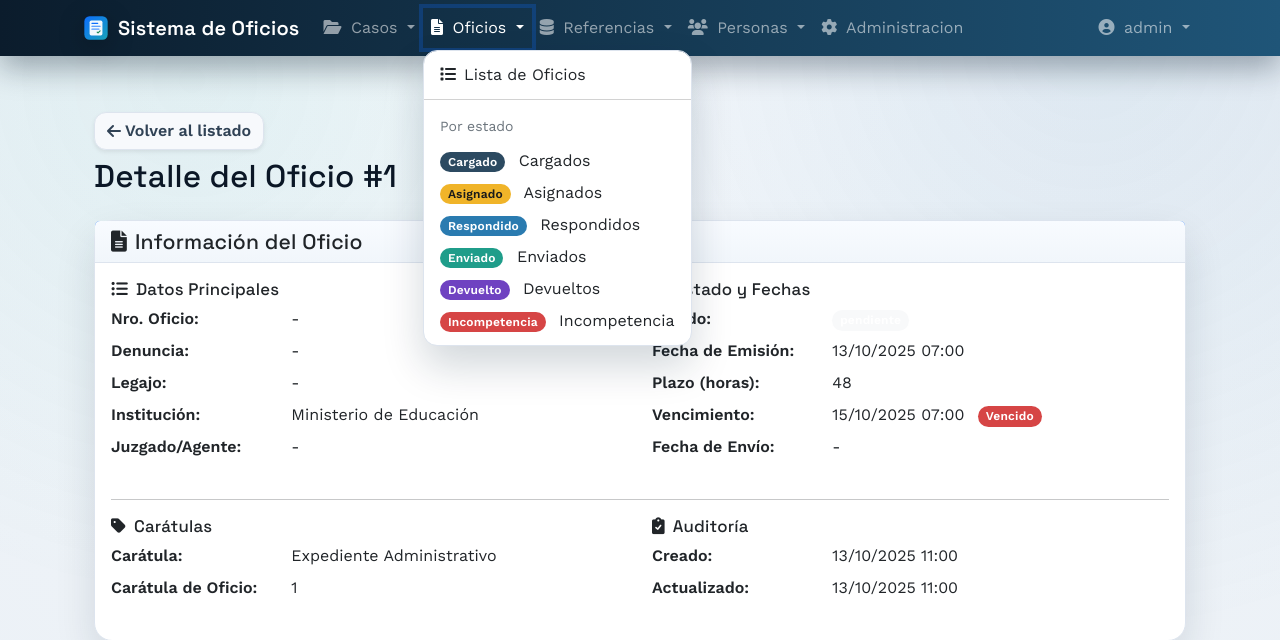
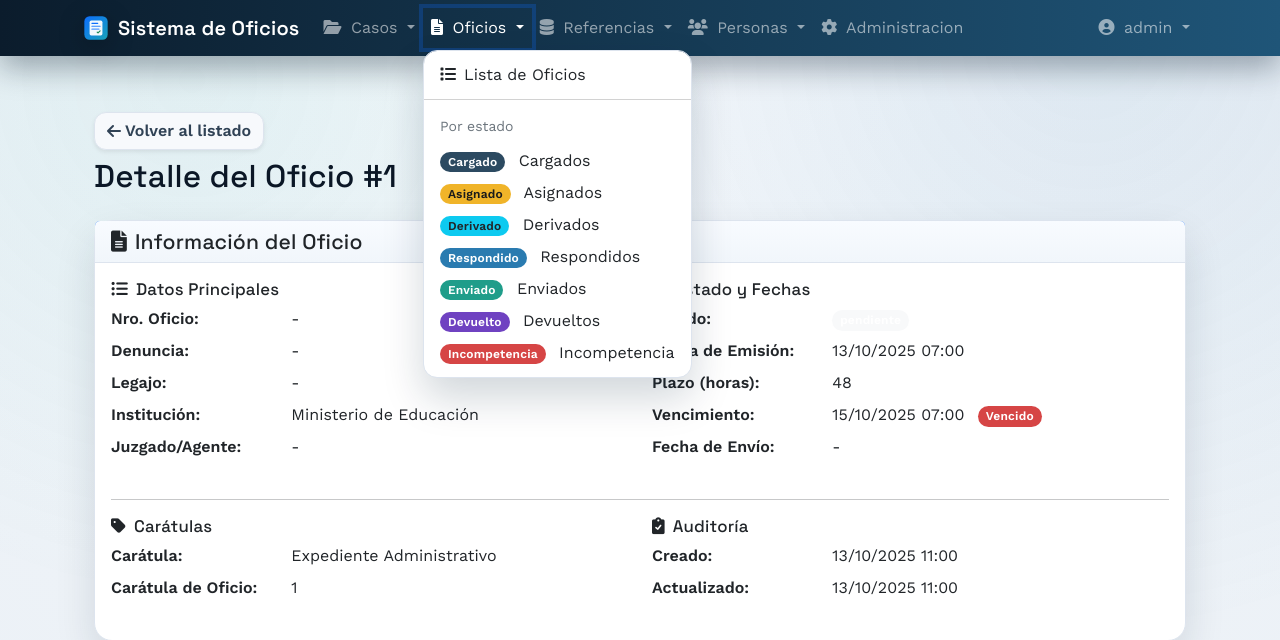
Before and after one commit to orquera10/proyecto_oficios, a Django app: page /oficios/1/ in a window 1280 px wide, after a click on "Oficios". Shown: the top 640 px of the page. Run offline with Django 5.2, Linux system fonts and the light colour scheme; a user stored in the database is signed in; data comes from the database, SQL or seed files in the repository; data that the repository does not hold is empty; parts of the project's set-up code (start-up, migrations or seed data) failed here and were passed over; some libraries are stand-ins or nearby versions.

Commit message:
feat: cambion para agregar nuevo estado

```diff
--- a/core/static/core/css/theme.css
+++ b/core/static/core/css/theme.css
@@ -278,6 +278,26 @@ html[data-theme="dark"] .home-card .card-body {
 .badge.bg-violet {
     background-color: #6a5acd !important;
     color: #ffffff !important;
+}
+
+.bg-violet {
+    background-color: #6a5acd !important;
+}
+
+.card.bg-violet.bg-opacity-25 {
+    color: #1f1b2e;
+}
+
+.card.bg-violet.bg-opacity-25 .text-muted {
+    color: #3b3150 !important;
+}
+
+html[data-theme="dark"] .card.bg-violet.bg-opacity-25 {
+    color: #e9e6ff;
+}
+
+html[data-theme="dark"] .card.bg-violet.bg-opacity-25 .text-muted {
+    color: #cfc7ff !important;
 }
 
 .btn-warning {
--- a/core/templates/base.html
+++ b/core/templates/base.html
@@ -69,6 +69,11 @@
                             <li>
                                 <a class="dropdown-item" href="{% url 'oficios:list_by_estado' 'asignado' %}">
                                     <span class="badge bg-warning text-dark me-2">Asignado</span> Asignados
+                                </a>
+                            </li>
+                            <li>
+                                <a class="dropdown-item" href="{% url 'oficios:list_by_estado' 'derivado' %}">
+                                    <span class="badge bg-info text-dark me-2">Derivado</span> Derivados
                                 </a>
                             </li>
                             <li>
--- a/oficios/filters.py
+++ b/oficios/filters.py
@@ -9,6 +9,7 @@ class OficioFilter(django_filters.FilterSet):
         ('', 'Todos'),
         ('cargado', 'Cargado'),
         ('asignado', 'Asignado'),
+        ('derivado', 'Derivado'),
         ('respondido', 'Respondido'),
         ('enviado', 'Enviado'),
         ('devuelto', 'Devuelto'),
--- a/oficios/models.py
+++ b/oficios/models.py
@@ -145,6 +145,7 @@ class Oficio(models.Model):
     ESTADO_CHOICES = [
         ('cargado', 'Cargado'),
         ('asignado', 'Asignado'),
+        ('derivado', 'Derivado'),
         ('respondido', 'Respondido'),
         ('enviado', 'Enviado'),
         ('devuelto', 'Devuelto'),
@@ -350,6 +351,7 @@ class Oficio(models.Model):
         estado_map = {
             'cargado': 'secondary',      # gris claro
             'asignado': 'warning',       # naranja
+            'derivado': 'info',          # celeste
             'respondido': 'primary',     # azul
             'enviado': 'success',        # verde
             'devuelto': 'violet',        # violeta (custom)
@@ -396,6 +398,7 @@ class MovimientoOficio(models.Model):
     ESTADO_CHOICES = [
         ('cargado', 'Cargado'),
         ('asignado', 'Asignado'),
+        ('derivado', 'Derivado'),
         ('respondido', 'Respondido'),
         ('enviado', 'Enviado'),
         ('devuelto', 'Devuelto'),
--- a/oficios/templates/oficios/oficio_detail.html
+++ b/oficios/templates/oficios/oficio_detail.html
@@ -50,8 +50,14 @@
             </button>
             {% endif %}
             {% else %}
-            {% if oficio.estado == 'cargado' or oficio.estado == 'devuelto' %}
+            {% if oficio.estado == 'cargado' %}
                 {% if not user.perfil.id_sector or not 'despacho' in user.perfil.id_sector.nombre|lower %}
+                <button type="button" class="btn btn-primary" data-bs-toggle="modal" data-bs-target="#asignarModal">
+                    <i class="fas fa-user-check me-1"></i> Asignar
+                </button>
+                {% endif %}
+            {% elif oficio.estado == 'devuelto' or oficio.estado == 'derivado' %}
+                {% if user.perfil.id_sector and user.perfil.id_sector.nombre|slugify == 'coordinacion-opd' %}
                 <button type="button" class="btn btn-primary" data-bs-toggle="modal" data-bs-target="#asignarModal">
                     <i class="fas fa-user-check me-1"></i> Asignar
                 </button>
@@ -472,7 +478,7 @@
                             <td>
                                 {% if movimiento.estado_anterior %}
                                 <span class="estado-badge">
-                                    <span class="badge bg-{% if movimiento.estado_anterior == 'cargado' %}secondary{% elif movimiento.estado_anterior == 'asignado' %}warning{% elif movimiento.estado_anterior == 'respondido' %}primary{% elif movimiento.estado_anterior == 'enviado' %}success{% elif movimiento.estado_anterior == 'devuelto' %}violet{% elif movimiento.estado_anterior == 'incompetencia' %}danger{% else %}light{% endif %}">
+                                    <span class="badge bg-{% if movimiento.estado_anterior == 'cargado' %}secondary{% elif movimiento.estado_anterior == 'asignado' %}warning{% elif movimiento.estado_anterior == 'derivado' %}info{% elif movimiento.estado_anterior == 'respondido' %}primary{% elif movimiento.estado_anterior == 'enviado' %}success{% elif movimiento.estado_anterior == 'devuelto' %}violet{% elif movimiento.estado_anterior == 'incompetencia' %}danger{% else %}light{% endif %}">
                                         {{ movimiento.get_estado_anterior_display }}
                                     </span>
                                     {% if movimiento.estado_anterior == 'respondido' and movimiento.detalle %}
@@ -496,7 +502,7 @@
                             </td>
                             <td>
                                 <span class="estado-badge">
-                                    <span class="badge bg-{% if movimiento.estado_nuevo == 'cargado' %}secondary{% elif movimiento.estado_nuevo == 'asignado' %}warning{% elif movimiento.estado_nuevo == 'respondido' %}primary{% elif movimiento.estado_nuevo == 'enviado' %}success{% elif movimiento.estado_nuevo == 'devuelto' %}violet{% elif movimiento.estado_nuevo == 'incompetencia' %}danger{% else %}light{% endif %}">
+                                    <span class="badge bg-{% if movimiento.estado_nuevo == 'cargado' %}secondary{% elif movimiento.estado_nuevo == 'asignado' %}warning{% elif movimiento.estado_nuevo == 'derivado' %}info{% elif movimiento.estado_nuevo == 'respondido' %}primary{% elif movimiento.estado_nuevo == 'enviado' %}success{% elif movimiento.estado_nuevo == 'devuelto' %}violet{% elif movimiento.estado_nuevo == 'incompetencia' %}danger{% else %}light{% endif %}">
                                         {{ movimiento.get_estado_nuevo_display }}
                                     </span>
                                     {% if movimiento.estado_nuevo == 'respondido' %}
--- a/oficios/templates/oficios/oficio_list.html
+++ b/oficios/templates/oficios/oficio_list.html
@@ -22,9 +22,6 @@
     }
     .select2-container--bootstrap-5 .select2-selection--multiple .select2-selection__choice {
         margin: 0.2rem 0.2rem 0 0;
-    }
-    .bg-violet {
-        background-color: #e0cffc !important;
     }
 </style>
 {% endblock %}
--- a/oficios/views.py
+++ b/oficios/views.py
@@ -587,7 +587,13 @@ class RespuestaCreateView(LoginRequiredMixin, CreateView):
             detalle_mov = obj.respuesta.strip()[:200] if obj.respuesta else 'Se respondio el oficio'
             detalle_mov = (detalle_mov or '').upper()
             devolver = form.cleaned_data.get('devolver')
-            nuevo_estado = 'devuelto' if devolver else 'respondido'
+            derivar = form.cleaned_data.get('derivar')
+            if derivar:
+                nuevo_estado = 'derivado'
+            elif devolver:
+                nuevo_estado = 'devuelto'
+            else:
+                nuevo_estado = 'respondido'
 
             MovimientoOficio.objects.create(
                 oficio=self.oficio,
@@ -600,9 +606,12 @@ class RespuestaCreateView(LoginRequiredMixin, CreateView):
                 detalle=detalle_mov,
             )
 
-            # Actualizar estado: devuelto si se devuelve, si no, respondido
+            # Actualizar estado segun opcion: derivado, devuelto o respondido
             update_fields = []
-            if devolver:
+            if derivar:
+                self.oficio.estado = 'derivado'
+                update_fields.append('estado')
+            elif devolver:
                 self.oficio.estado = 'devuelto'
                 update_fields.append('estado')
             else:
@@ -617,7 +626,9 @@ class RespuestaCreateView(LoginRequiredMixin, CreateView):
             # No bloquear el flujo por un error en el movimiento
             pass
 
-        if form.cleaned_data.get('devolver'):
+        if form.cleaned_data.get('derivar'):
+            messages.success(self.request, 'La respuesta se registra y el oficio pasara a Derivado.')
+        elif form.cleaned_data.get('devolver'):
             messages.success(self.request, 'La respuesta se registra y el oficio pasara a Devuelto.')
         else:
             messages.success(self.request, 'Se marco el oficio como Respondido.')
```
Also changed, not shown: oficios/forms_respuesta.py (+14 -0 lines), oficios/templates/oficios/respuesta_form.html (+9 -0 lines).
